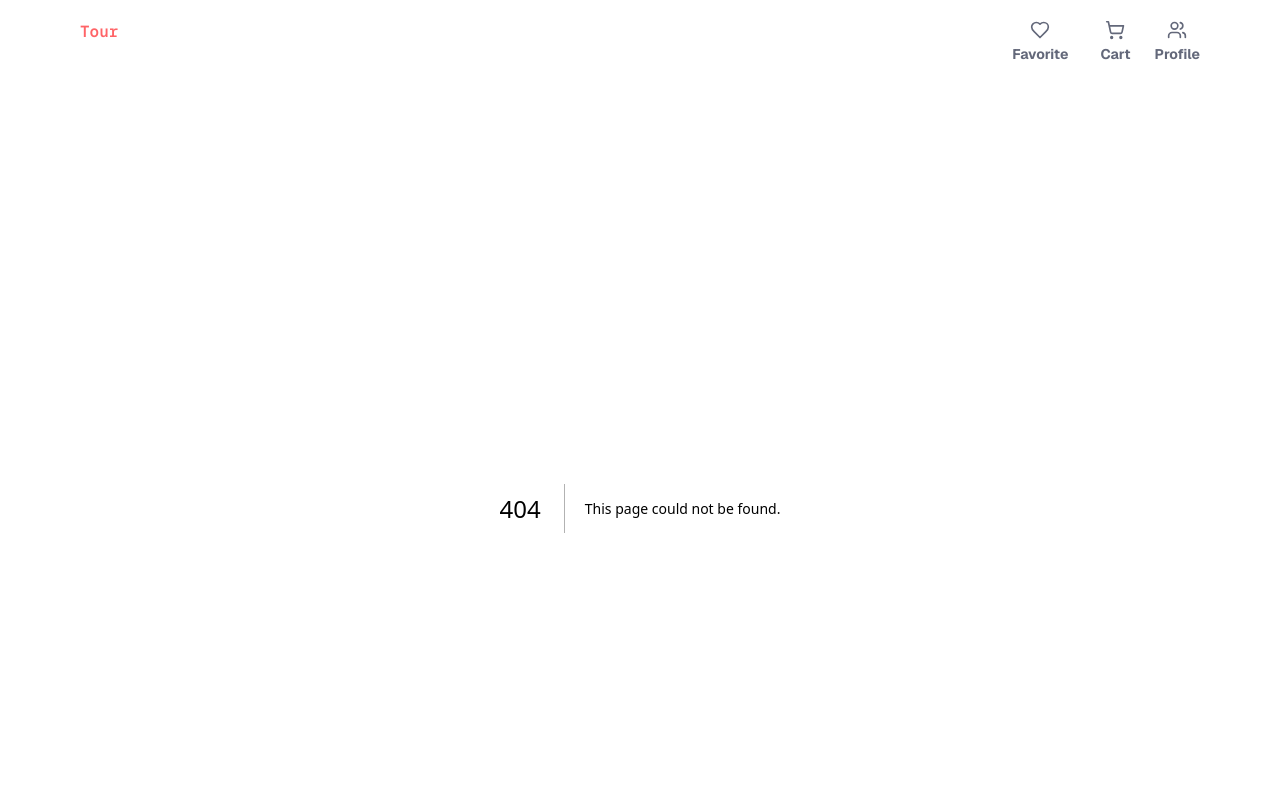
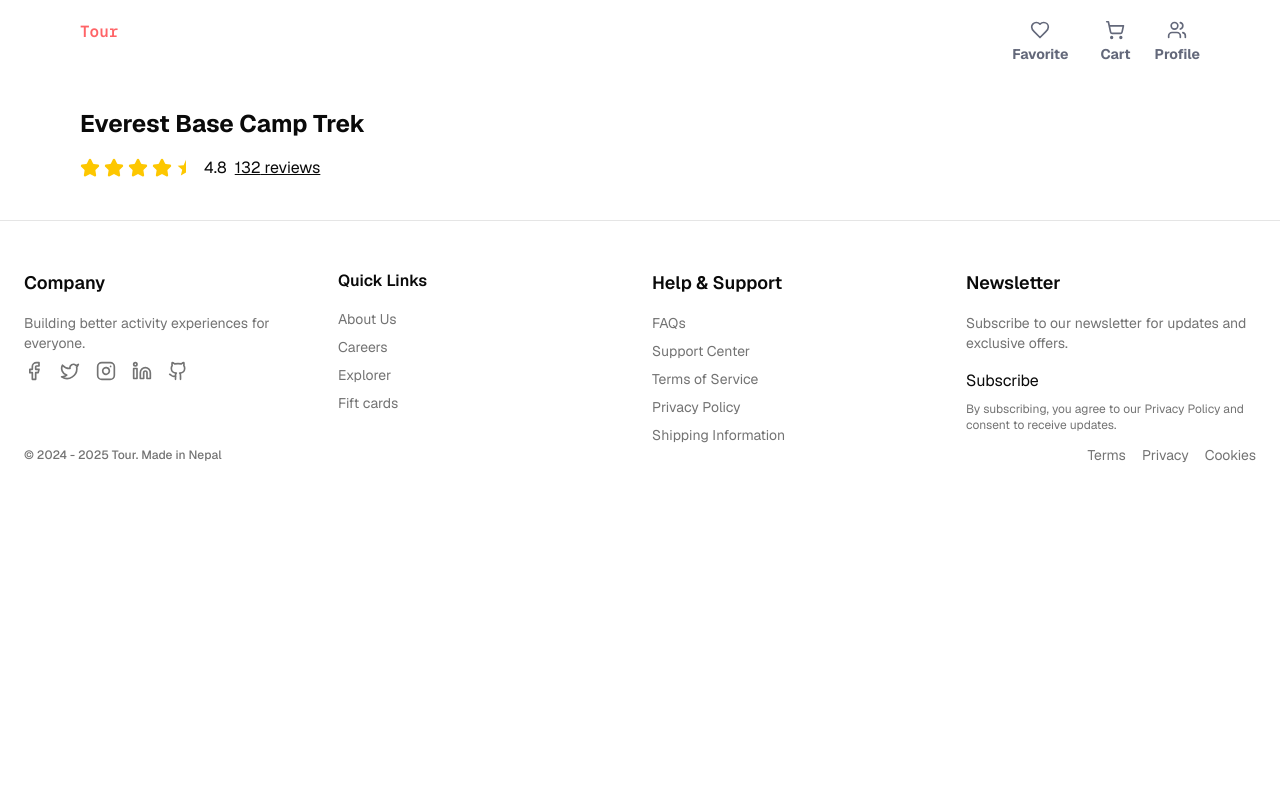
Before and after one commit to SadimMali/Tour-Management-System, a Next.js app in the folder client/: page /1/1 in a window 1280 px wide. Before the commit this address had no page. Shown: the top 800 px of the page. Built offline with nearby package versions, Linux system fonts and the light colour scheme.

Commit message:
feat: add ActivityPage and StarRating component for displaying activity details and ratings

```diff
--- /dev/null
+++ b/client/src/app/(app)/[activities]/[activity]/page.tsx
@@ -0,0 +1,77 @@
+import MaxWidthWrapper from '@/components/MaxWidthWrapper'
+import StarRating from '@/components/StartRating';
+import React from 'react'
+
+export default function ActivityPage() {
+  const tour = {
+  id: 'b8a74c19-2d42-4e1b-b3c6-b4d4fc2dcd87',
+  title: 'Everest Base Camp Trek',
+  slug: 'everest-base-camp-trek',
+  description: 'A breathtaking trek to the base of the world’s highest mountain.',
+  highlights: [
+    'Scenic flight to Lukla',
+    'View of Mount Everest',
+    'Cultural experience with Sherpas',
+    'Visit to Tengboche Monastery'
+  ],
+  durationDays: 14,
+  pricePerPerson: 1499.99,
+  currency: 'USD',
+  rating: 4.8,
+  reviewCount: 132,
+  groupType: 'Group',
+  activityType: 'Trekking',
+  startingPoint: 'Kathmandu',
+  endingPoint: 'Kathmandu',
+  mapEmbedUrl: 'https://www.google.com/maps/embed?...',
+  createdAt: new Date('2025-06-01T10:00:00Z'),
+  updatedAt: new Date('2025-06-03T09:30:00Z'),
+
+  itinerary: [
+    { id: 'day1', day: 1, title: 'Fly to Lukla & Trek to Phakding', description: 'Short flight followed by a trek through the Dudh Koshi valley.' },
+    { id: 'day2', day: 2, title: 'Trek to Namche Bazaar', description: 'Steep ascent to the Sherpa capital with stunning mountain views.' }
+    // More days...
+  ],
+  includes: [
+    { id: 'inc1', item: 'All airport transfers' },
+    { id: 'inc2', item: 'Accommodation during trek' },
+    { id: 'inc3', item: 'Guide and porter services' }
+  ],
+  exclusions: [
+    { id: 'exc1', item: 'International airfare' },
+    { id: 'exc2', item: 'Travel insurance' }
+  ],
+  reviews: [
+    {
+      id: 'rev1',
+      authorName: 'Jane Doe',
+      rating: 5,
+      comment: 'Absolutely amazing experience. Well organized!',
+      createdAt: new Date('2025-05-25T12:00:00Z')
+    },
+    {
+      id: 'rev2',
+      authorName: 'John Smith',
+      rating: 4.5,
+      comment: 'Beautiful scenery, great guide!',
+      createdAt: new Date('2025-05-28T15:30:00Z')
+    }
+  ]
+};
+
+  return (
+    <div>
+       <MaxWidthWrapper>
+        <div>
+        <h1 className='text-2xl font-bold'>{tour.title}</h1>
+        {/* reviews */}
+        <div className='mt-4 flex gap-2'>
+         {<StarRating rating={tour.rating} />}
+         <span>{tour.rating}</span>
+         <span className='underline'>{tour.reviewCount } reviews</span>
+          </div>
+        </div>
+       </MaxWidthWrapper>
+    </div>
+  )
+}
--- /dev/null
+++ b/client/src/app/(app)/[activities]/page.tsx
@@ -0,0 +1,6 @@
+
+export default function ActivitiesPage() {
+  return (
+    <div>Acitivities Page</div>
+  )
+}
--- /dev/null
+++ b/client/src/components/StartRating.tsx
@@ -0,0 +1,50 @@
+// components/StarRating.tsx
+import { Star, StarOff } from 'lucide-react';
+import React from 'react';
+
+interface StarRatingProps {
+  rating: number;
+}
+
+const StarRating: React.FC<StarRatingProps> = ({ rating }) => {
+  const fullStars = Math.floor(rating);
+  const hasHalfStar = rating - fullStars >= 0.5;
+  const totalStars = 5;
+
+  const stars = [];
+
+  for (let i = 1; i <= totalStars; i++) {
+    if (i <= fullStars) {
+      stars.push(<Star key={i} className="text-yellow-400 fill-yellow-400 w-5 h-5" />);
+    } else if (i === fullStars + 1 && hasHalfStar) {
+      stars.push(
+        <svg
+          key={i}
+          xmlns="http://www.w3.org/2000/svg"
+          className="w-5 h-5 text-yellow-400"
+          viewBox="0 0 24 24"
+          fill="currentColor"
+        >
+          <defs>
+            <linearGradient id="half-grad">
+              <stop offset="50%" stopColor="currentColor" />
+              <stop offset="50%" stopColor="transparent" stopOpacity="1" />
+            </linearGradient>
+          </defs>
+          <path
+            fill="url(#half-grad)"
+            d="M12 17.27L18.18 21 16.54 13.97
+                22 9.24 14.81 8.63 12 2 9.19 8.63
+                2 9.24 7.46 13.97 5.82 21z"
+          />
+        </svg>
+      );
+    } else {
+      stars.push(<StarOff key={i} className="text-gray-300 w-5 h-5" />);
+    }
+  }
+
+  return <div className="flex items-center gap-1">{stars}</div>;
+};
+
+export default StarRating;
```
